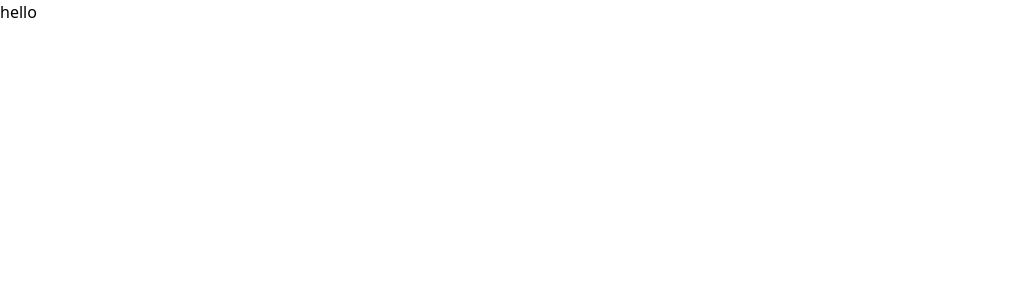
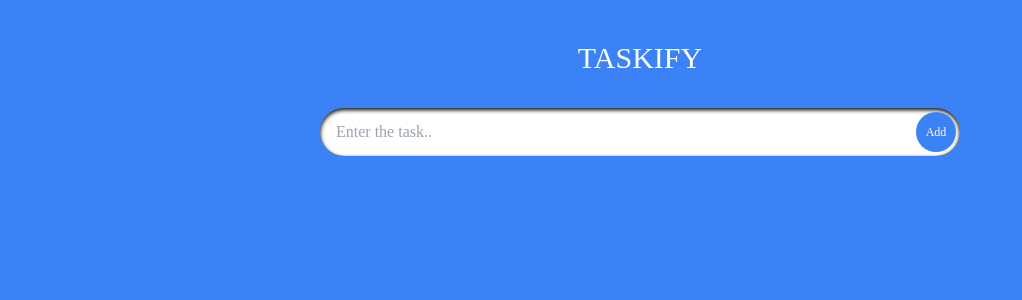
Before and after one commit to aleksi-svaridze/react-typescript, a React (Create React App) app: page / in a window 1280 px wide. Shown: the top 300 px of the page, without its empty margins (0-1022 px from the left). Built offline with nearby package versions, Linux system fonts and the light colour scheme; the HTML template or start-up script is replaced by a standard one.

Commit message:
Add basic html structure for form

```diff
--- a/src/App.tsx
+++ b/src/App.tsx
@@ -1,10 +1,17 @@
+import { useState } from "react";
+import Input from "./components/Input";
 
 
 const App:React.FC = () => {
+  const [todo, setTodo] = useState<string>('');
 
   return (
-    <div className="App">
-      hello
+    <div className="bg-blue-500 w-full h-screen pt-10 uppercase font-neucha">
+      <h1 className="text-center text-3xl text-white">taskify</h1>
+      <Input
+        todo={todo}
+        setTodo={setTodo}
+      />
     </div>
   );
 }
--- /dev/null
+++ b/src/components/Input.tsx
@@ -0,0 +1,32 @@
+import { TodoProps } from '../types/types'
+
+// const Input:React.FC<TodoProps> = ({todo, setTodo}) => {
+//   return (
+//     <form className='relative w-1/2 bg-black rounded-full mx-auto mt-8'>
+//         <input type='text'
+//             value={todo}
+//             onChange={(e) => setTodo(e.target.value)}
+//             placeholder='Enter the task..'
+//             className='h-12 rounded-full pl-4 pr-12 w-full focus:outline-none focus:shadow-[0px_0px_10px_1000px_rgba(0,0,0,0.3)] shadow-black shadow-inner' />
+//         <button className='absolute text-white hover:scale-90 transition-all rounded-full w-10 h-10 right-1 top-1 text-xs bg-blue-500'>Add</button>
+//     </form>
+//   )
+// }
+
+// export default Input
+
+
+const Input = ({todo, setTodo}: TodoProps) => {
+    return (
+      <form className='relative w-1/2 bg-black rounded-full mx-auto mt-8'>
+          <input type='text'
+            value={todo}
+            onChange={e => setTodo(e.target.value)}
+            placeholder='Enter the task..'
+            className='h-12 rounded-full pl-4 pr-12 w-full focus:outline-none focus:shadow-[0px_0px_10px_1000px_rgba(0,0,0,0.3)] shadow-black shadow-inner' />
+          <button className='absolute text-white hover:scale-90 transition-all rounded-full w-10 h-10 right-1 top-1 text-xs bg-blue-500'>Add</button>
+      </form>
+    )
+  }
+
+  export default Input
--- a/src/types/types.ts
+++ b/src/types/types.ts
@@ -8,3 +8,8 @@ export type Person = User & {
     gender: string;
     hasJob: boolean;
 }
+
+export type TodoProps = {
+    todo: string;
+    setTodo: React.Dispatch<React.SetStateAction<string>>
+}
--- a/tailwind.config.js
+++ b/tailwind.config.js
@@ -4,7 +4,11 @@ module.exports = {
     "./src/**/*.{js,jsx,ts,tsx}",
   ],
   theme: {
-    extend: {},
+    extend: {
+      fontFamily: {
+        'neucha': ["Neucha", 'cursive']
+      }
+    },
   },
   plugins: [],
 }
```
